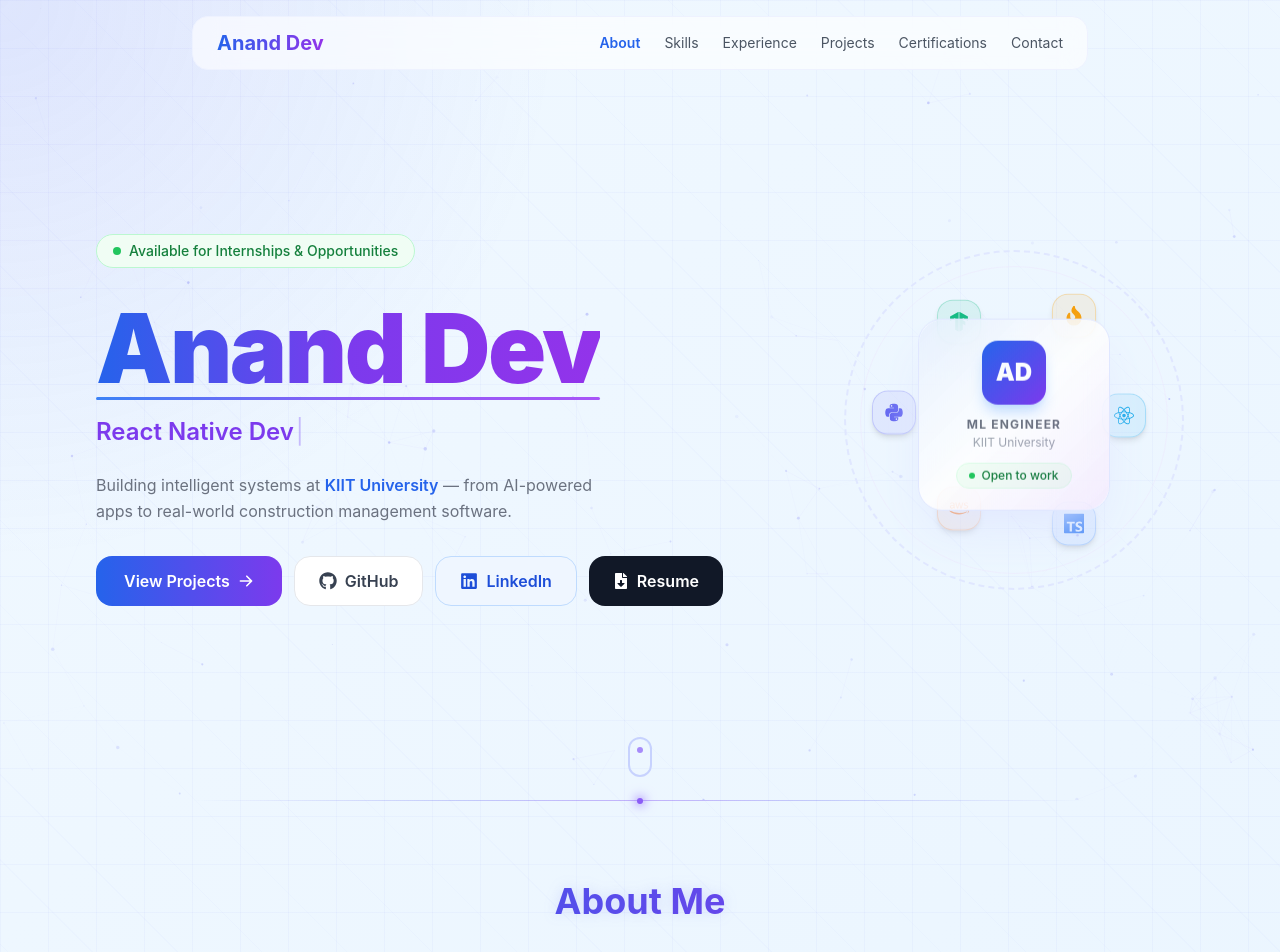
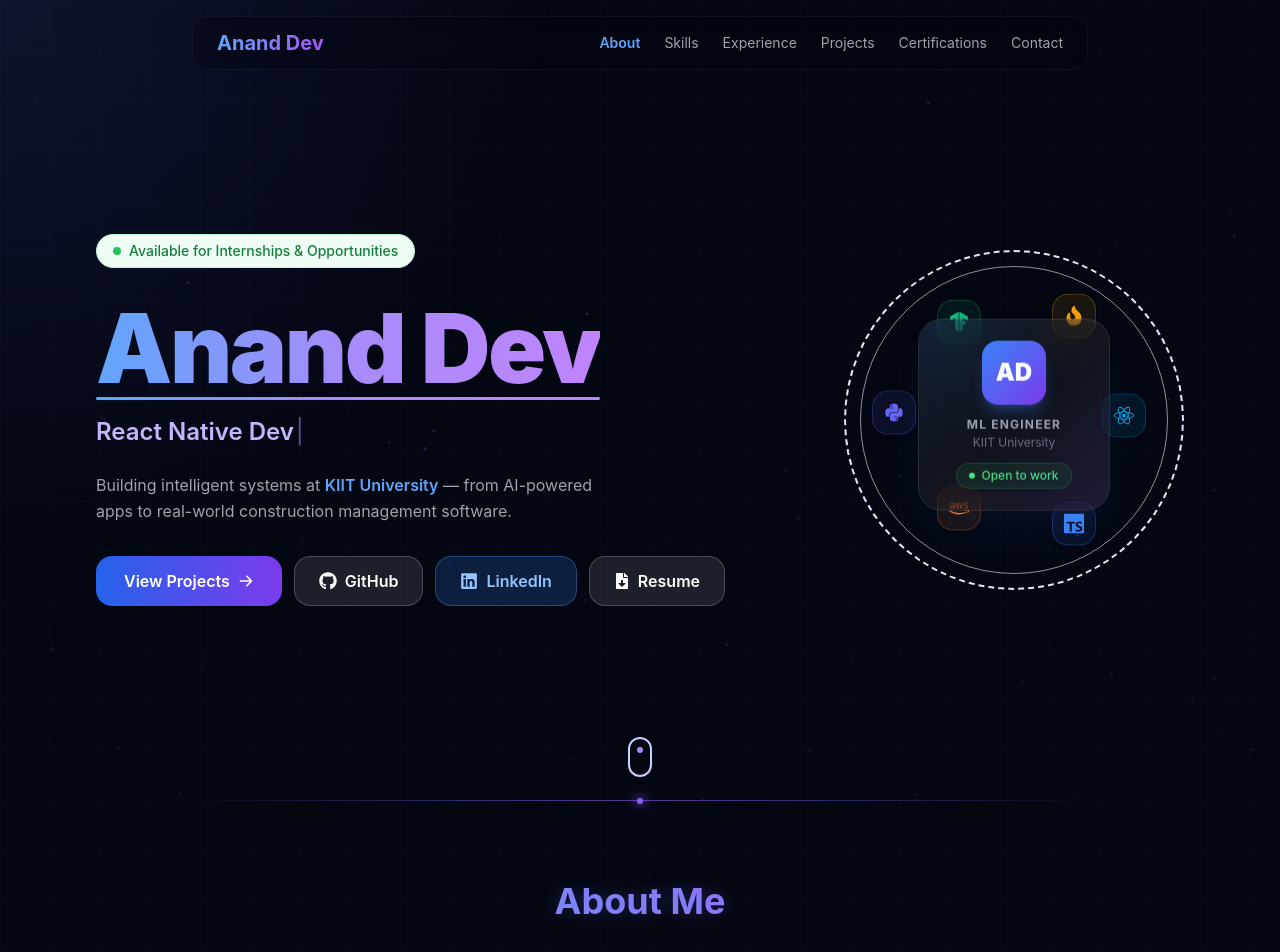
Before and after one commit to anand7771-dev/Portfolio, a React (Vite) app: page / in a window 1280 px wide. Shown: the top 952 px of the page. Built offline with nearby package versions, Linux system fonts and the light colour scheme.

Commit message:
feat: restore dark theme everywhere, keep enhanced Projects card

```diff
--- a/src/App.jsx
+++ b/src/App.jsx
@@ -26,7 +26,7 @@ export default function App() {
   }, []);
 
   return (
-    <div className="text-gray-900 min-h-screen font-sans relative overflow-hidden" style={{background: 'linear-gradient(135deg, #f0f8ff 0%, #e8f4ff 50%, #f0f8ff 100%)'}}>
+    <div className="bg-gray-950 text-white min-h-screen font-sans relative overflow-hidden">
       {/* Scroll progress bar */}
       <ScrollProgressBar />
 
@@ -44,17 +44,14 @@ export default function App() {
         }}
       />
 
-      {/* Background blobs - soft pastels for light theme */}
       <div className="absolute top-0 left-0 w-full h-full pointer-events-none">
-        <div className="aurora-blob absolute top-[-20%] right-[-10%] w-[600px] h-[600px] bg-blue-400/[0.12] rounded-full blur-[120px]" />
-        <div className="aurora-blob absolute bottom-[-10%] left-[-10%] w-[600px] h-[600px] bg-purple-400/[0.10] rounded-full blur-[120px]" style={{animationDelay:'-6s'}} />
-        <div className="aurora-blob absolute top-[35%] left-[45%] w-[500px] h-[500px] bg-indigo-400/[0.08] rounded-full blur-[120px]" style={{animationDelay:'-12s'}} />
-        <div className="aurora-blob absolute top-[60%] right-[20%] w-[350px] h-[350px] bg-violet-400/[0.07] rounded-full blur-[100px]" style={{animationDelay:'-4s'}} />
+        <div className="aurora-blob absolute top-[-20%] right-[-10%] w-[600px] h-[600px] bg-blue-600/[0.15] rounded-full blur-[120px]" />
+        <div className="aurora-blob absolute bottom-[-10%] left-[-10%] w-[600px] h-[600px] bg-purple-600/[0.13] rounded-full blur-[120px]" style={{animationDelay:'-6s'}} />
+        <div className="aurora-blob absolute top-[35%] left-[45%] w-[500px] h-[500px] bg-indigo-500/[0.10] rounded-full blur-[120px]" style={{animationDelay:'-12s'}} />
+        <div className="aurora-blob absolute top-[60%] right-[20%] w-[350px] h-[350px] bg-cyan-500/[0.07] rounded-full blur-[100px]" style={{animationDelay:'-4s'}} />
       </div>
 
-      {/* Grid pattern for light theme */}
-      <div className="absolute inset-0 pointer-events-none bg-[linear-gradient(to_right,#6366f10a_1px,transparent_1px),linear-gradient(to_bottom,#6366f10a_1px,transparent_1px)] bg-[size:48px_48px]" />
-      <div className="absolute inset-0 pointer-events-none opacity-[0.025]" style={{backgroundImage: 'repeating-linear-gradient(45deg, #6366f1 0px, #6366f1 1px, transparent 1px, transparent 60px)'}} />
+      <div className="absolute inset-0 pointer-events-none bg-[linear-gradient(to_right,#ffffff04_1px,transparent_1px),linear-gradient(to_bottom,#ffffff04_1px,transparent_1px)] bg-[size:50px_50px]" />
 
       {/* Main content */}
       <div className="relative z-10 px-6 md:px-20">
--- a/src/components/About.jsx
+++ b/src/components/About.jsx
@@ -9,7 +9,7 @@ export default function About() {
         whileInView={{ opacity: 1, y: 0 }}
         transition={{ duration: 0.6 }}
         viewport={{ once: true }}
-        className="text-4xl font-bold mb-10 text-center bg-gradient-to-r from-blue-600 to-purple-600 bg-clip-text text-transparent glow-heading"
+        className="text-4xl font-bold mb-10 text-center bg-gradient-to-r from-blue-400 to-purple-500 bg-clip-text text-transparent glow-heading"
       >
         About Me
       </motion.h2>
@@ -21,15 +21,15 @@ export default function About() {
         viewport={{ once: true }}
         className="max-w-3xl mx-auto"
       >
-        <p className="text-gray-700 text-lg leading-relaxed text-center">
+        <p className="text-gray-300 text-lg leading-relaxed text-center">
           I'm a passionate Machine Learning Engineer and AI enthusiast currently
           pursuing my studies at{' '}
-          <span className="text-blue-600 font-semibold">KIIT University</span>. I
+          <span className="text-blue-400 font-semibold">KIIT University</span>. I
           love building intelligent systems that solve real-world problems — from
           agricultural advisory platforms to health prediction models. When I'm
           not training neural networks, you'll find me exploring cloud
           technologies and participating in hackathons like{' '}
-          <span className="text-blue-600 font-semibold">
+          <span className="text-blue-400 font-semibold">
             Smart India Hackathon
           </span>
           .
@@ -44,9 +44,9 @@ export default function About() {
             <motion.div
               key={item.label}
               whileHover={{ scale: 1.05 }}
-              className="flex items-center gap-3 justify-center text-gray-600 bg-white/70 border border-indigo-100 rounded-xl py-3 px-4 hover:border-blue-400/50 hover:bg-white transition-all duration-300 shadow-sm"
+              className="flex items-center gap-3 justify-center text-gray-400 bg-white/5 border border-white/10 rounded-xl py-3 px-4 hover:border-blue-500/30 hover:text-white transition-all duration-300"
             >
-              <item.icon className="text-blue-500 text-xl" />
+              <item.icon className="text-blue-400 text-xl" />
               <span className="font-medium">{item.label}</span>
             </motion.div>
           ))}
--- a/src/components/Certifications.jsx
+++ b/src/components/Certifications.jsx
@@ -32,14 +32,14 @@ export default function Certifications() {
               visible: { opacity: 1, scale: 1 },
             }}
             whileHover={{ scale: 1.03 }}
-            className="group bg-white/70 backdrop-blur-xl p-5 rounded-2xl border border-indigo-100 hover:border-blue-400/50 hover:shadow-md hover:shadow-blue-100 transition-all duration-300"
+            className="group bg-white/[0.03] backdrop-blur-xl p-5 rounded-2xl border border-white/10 hover:border-blue-500/30 transition-all duration-300"
           >
             <div className="flex items-start gap-3">
               <div className="w-10 h-10 rounded-lg bg-blue-500/10 flex items-center justify-center shrink-0 group-hover:bg-blue-500/20 transition-colors">
                 <FaAward className="text-blue-400" />
               </div>
               <div className="min-w-0">
-                <h3 className="text-sm font-bold text-gray-900 leading-tight">
+                <h3 className="text-sm font-bold text-white leading-tight">
                   {cert.title}
                 </h3>
                 <p className="text-gray-500 text-xs mt-1">{cert.org}</p>
--- a/src/components/Experience.jsx
+++ b/src/components/Experience.jsx
@@ -39,10 +39,10 @@ export default function Experience() {
               viewport={{ once: true }}
               className="flex-1 pb-2"
             >
-              <div className="bg-white/70 backdrop-blur-xl p-6 rounded-2xl border border-indigo-100 hover:border-blue-400/50 hover:shadow-md hover:shadow-blue-100 transition-all duration-300 group">
+              <div className="bg-white/5 backdrop-blur-xl p-6 rounded-2xl border border-white/10 hover:border-blue-500/30 transition-all duration-300 group">
                 <div className="flex flex-col sm:flex-row sm:items-center sm:justify-between gap-1">
                   <div className="flex items-center gap-2">
-                    <h3 className="text-xl font-bold text-gray-900 group-hover:text-blue-600 transition-colors">
+                    <h3 className="text-xl font-bold text-white group-hover:text-blue-300 transition-colors">
                       {exp.role}
                     </h3>
                     {exp.current && (
@@ -54,7 +54,7 @@ export default function Experience() {
                   <span className="text-gray-400 text-sm">{exp.duration}</span>
                 </div>
                 <p className="text-blue-400 mt-1 font-medium">{exp.company}</p>
-                <p className="text-gray-500 mt-3 text-sm leading-relaxed">
+                <p className="text-gray-400 mt-3 text-sm leading-relaxed">
                   {exp.desc}
                 </p>
                 {exp.tech && (
--- a/src/components/Hero.jsx
+++ b/src/components/Hero.jsx
@@ -90,15 +90,14 @@ export default function Hero() {
             className="text-6xl md:text-8xl font-black tracking-tight leading-none mb-4"
           >
             <span className="relative inline-block">
-              <span className="bg-gradient-to-r from-blue-600 via-violet-600 to-purple-600 bg-clip-text text-transparent">
+              <span className="bg-gradient-to-r from-blue-400 via-violet-400 to-purple-400 bg-clip-text text-transparent">
                 Anand Dev
               </span>
-              {/* Underline accent */}
               <motion.div
                 initial={{ scaleX: 0 }}
                 animate={{ scaleX: 1 }}
                 transition={{ delay: 1, duration: 0.8 }}
-                className="absolute -bottom-1 left-0 right-0 h-[3px] rounded-full bg-gradient-to-r from-blue-500 via-violet-500 to-purple-500 origin-left"
+                className="absolute -bottom-1 left-0 right-0 h-[3px] rounded-full bg-gradient-to-r from-blue-400 via-violet-400 to-purple-400 origin-left"
               />
             </span>
           </motion.h1>
@@ -110,7 +109,7 @@ export default function Hero() {
             transition={{ delay: 0.5, duration: 0.8 }}
             className="h-10 mt-4 flex items-center lg:justify-start justify-center"
           >
-            <span className="text-xl md:text-2xl font-semibold text-violet-600">
+            <span className="text-xl md:text-2xl font-semibold text-violet-300">
               {displayText}
             </span>
             <span className="text-2xl text-violet-400 animate-pulse ml-0.5">|</span>
@@ -121,10 +120,10 @@ export default function Hero() {
             initial={{ opacity: 0, y: 10 }}
             animate={{ opacity: 1, y: 0 }}
             transition={{ delay: 0.75, duration: 0.6 }}
-            className="mt-5 text-gray-500 text-base leading-relaxed max-w-lg lg:mx-0 mx-auto"
+            className="mt-5 text-gray-400 text-base leading-relaxed max-w-lg lg:mx-0 mx-auto"
           >
             Building intelligent systems at{' '}
-            <span className="text-blue-600 font-semibold">KIIT University</span> — from
+            <span className="text-blue-400 font-semibold">KIIT University</span> — from
             AI-powered apps to real-world construction management software.
           </motion.p>
 
@@ -137,7 +136,7 @@ export default function Hero() {
           >
             <a
               href="#projects"
-              className="group inline-flex items-center gap-2 bg-gradient-to-r from-blue-600 to-violet-600 text-white px-7 py-3 rounded-2xl font-semibold hover:shadow-xl hover:shadow-violet-200 hover:-translate-y-0.5 transition-all duration-300"
+              className="group inline-flex items-center gap-2 bg-gradient-to-r from-blue-600 to-violet-600 text-white px-7 py-3 rounded-2xl font-semibold hover:shadow-xl hover:shadow-violet-500/30 hover:-translate-y-0.5 transition-all duration-300"
             >
               View Projects
               <HiArrowRight className="group-hover:translate-x-1 transition-transform duration-200" />
@@ -146,7 +145,7 @@ export default function Hero() {
               href="https://github.com/anand7771-dev"
               target="_blank"
               rel="noopener noreferrer"
-              className="inline-flex items-center gap-2 bg-white border border-gray-200 text-gray-700 px-6 py-3 rounded-2xl font-semibold hover:bg-gray-50 hover:shadow-md hover:-translate-y-0.5 transition-all duration-300"
+              className="inline-flex items-center gap-2 bg-white/10 border border-white/20 text-white px-6 py-3 rounded-2xl font-semibold hover:bg-white/20 hover:shadow-md hover:-translate-y-0.5 transition-all duration-300"
             >
               <FaGithub className="text-lg" /> GitHub
             </a>
@@ -154,7 +153,7 @@ export default function Hero() {
               href="https://linkedin.com/in/anand-dev-0ba936294/"
               target="_blank"
               rel="noopener noreferrer"
-              className="inline-flex items-center gap-2 bg-blue-50 border border-blue-200 text-blue-700 px-6 py-3 rounded-2xl font-semibold hover:bg-blue-100 hover:shadow-md hover:-translate-y-0.5 transition-all duration-300"
+              className="inline-flex items-center gap-2 bg-blue-500/20 border border-blue-400/30 text-blue-300 px-6 py-3 rounded-2xl font-semibold hover:bg-blue-500/30 hover:shadow-md hover:-translate-y-0.5 transition-all duration-300"
             >
               <FaLinkedin className="text-lg" /> LinkedIn
             </a>
@@ -162,7 +161,7 @@ export default function Hero() {
               href="/resume.pdf"
               target="_blank"
               rel="noopener noreferrer"
-              className="inline-flex items-center gap-2 bg-gray-900 text-white px-6 py-3 rounded-2xl font-semibold hover:bg-gray-800 hover:shadow-lg hover:-translate-y-0.5 transition-all duration-300"
+              className="inline-flex items-center gap-2 bg-white/10 border border-white/20 text-white px-6 py-3 rounded-2xl font-semibold hover:bg-white/20 hover:shadow-lg hover:-translate-y-0.5 transition-all duration-300"
             >
               <FaFileDownload /> Resume
             </a>
@@ -207,22 +206,19 @@ export default function Hero() {
           <motion.div
             animate={{ y: [0, -8, 0] }}
             transition={{ duration: 4, repeat: Infinity, ease: 'easeInOut' }}
-            className="relative z-10 w-48 h-48 rounded-3xl bg-white/80 backdrop-blur-xl border border-indigo-100 shadow-2xl shadow-indigo-100 flex flex-col items-center justify-center gap-2 p-4"
+            className="relative z-10 w-48 h-48 rounded-3xl bg-white/5 backdrop-blur-xl border border-white/10 shadow-2xl shadow-blue-500/10 flex flex-col items-center justify-center gap-2 p-4"
           >
-            {/* Gradient ring */}
             <div className="absolute inset-0 rounded-3xl bg-gradient-to-br from-blue-500/10 via-transparent to-purple-500/10 pointer-events-none" />
-
-            <div className="w-16 h-16 rounded-2xl bg-gradient-to-br from-blue-600 to-violet-600 flex items-center justify-center text-white text-2xl font-black shadow-lg shadow-blue-200">
+            <div className="w-16 h-16 rounded-2xl bg-gradient-to-br from-blue-500 to-violet-600 flex items-center justify-center text-white text-2xl font-black shadow-lg shadow-blue-500/30">
               AD
             </div>
             <div className="text-center mt-1">
-              <div className="font-bold text-gray-500 text-xs tracking-widest uppercase">ML Engineer</div>
-              <div className="text-xs text-gray-400 mt-0.5">KIIT University</div>
+              <div className="font-bold text-gray-400 text-xs tracking-widest uppercase">ML Engineer</div>
+              <div className="text-xs text-gray-500 mt-0.5">KIIT University</div>
             </div>
-            {/* Online indicator */}
-            <div className="flex items-center gap-1.5 mt-1 px-3 py-1 rounded-full bg-green-50 border border-green-100">
-              <span className="w-1.5 h-1.5 rounded-full bg-green-500 animate-pulse" />
-              <span className="text-xs text-green-700 font-medium">Open to work</span>
+            <div className="flex items-center gap-1.5 mt-1 px-3 py-1 rounded-full bg-green-500/10 border border-green-500/20">
+              <span className="w-1.5 h-1.5 rounded-full bg-green-400 animate-pulse" />
+              <span className="text-xs text-green-400 font-medium">Open to work</span>
             </div>
           </motion.div>
 
--- a/src/components/Navbar.jsx
+++ b/src/components/Navbar.jsx
@@ -46,14 +46,14 @@ export default function Navbar() {
     <nav
       className={`fixed top-4 left-1/2 -translate-x-1/2 w-[92%] md:w-[70%] z-50 transition-all duration-500 ${
         scrolled
-          ? 'bg-white/90 backdrop-blur-xl shadow-lg shadow-indigo-100 border-indigo-100'
-          : 'bg-white/60 backdrop-blur-md border-indigo-50'
+          ? 'bg-gray-950/80 backdrop-blur-xl shadow-2xl shadow-blue-500/5 border-white/10'
+          : 'bg-gray-950/40 backdrop-blur-md border-white/5'
       } border rounded-2xl px-6 py-3`}
     >
       <div className="flex justify-between items-center">
         <a
           href="#"
-          className="text-xl font-bold bg-gradient-to-r from-blue-600 to-purple-600 bg-clip-text text-transparent"
+          className="text-xl font-bold bg-gradient-to-r from-blue-400 to-purple-500 bg-clip-text text-transparent"
         >
           Anand Dev
         </a>
@@ -65,8 +65,8 @@ export default function Navbar() {
               href={href}
               className={`text-sm transition-all duration-200 ${
                 activeSection === href.slice(1)
-                  ? 'text-blue-600 font-semibold'
-                  : 'text-gray-600 hover:text-gray-900'
+                  ? 'text-blue-400 font-semibold'
+                  : 'text-gray-400 hover:text-white'
               }`}
             >
               {name}
@@ -99,8 +99,8 @@ export default function Navbar() {
                 onClick={() => setIsOpen(false)}
                 className={`text-sm transition-colors pl-2 border-l-2 ${
                   activeSection === href.slice(1)
-                    ? 'text-blue-600 border-blue-500'
-                    : 'text-gray-600 hover:text-gray-900 border-transparent'
+                    ? 'text-blue-400 border-blue-400'
+                    : 'text-gray-400 hover:text-white border-transparent'
                 }`}
               >
                 {name}
--- a/src/components/Stats.jsx
+++ b/src/components/Stats.jsx
@@ -40,7 +40,7 @@ function Counter({ target, label, suffix = '' }) {
         {count}
         {suffix}
       </div>
-      <p className="text-gray-500 mt-2 text-lg">{label}</p>
+      <p className="text-gray-400 mt-2 text-lg">{label}</p>
     </div>
   );
 }
@@ -54,7 +54,7 @@ export default function Stats() {
       viewport={{ once: true }}
       className="py-16"
     >
-      <div className="grid grid-cols-2 md:grid-cols-4 gap-8 max-w-4xl mx-auto bg-white/60 border border-indigo-100 rounded-2xl p-10 backdrop-blur-sm shadow-sm">
+      <div className="grid grid-cols-2 md:grid-cols-4 gap-8 max-w-4xl mx-auto bg-white/[0.03] border border-white/10 rounded-2xl p-10 backdrop-blur-sm">
         <Counter target={8} label="Projects" suffix="+" />
         <Counter target={12} label="Certifications" />
         <Counter target={2} label="Internship" />
--- a/src/index.css
+++ b/src/index.css
@@ -12,19 +12,17 @@ body {
   font-family: 'Inter', sans-serif;
   -webkit-font-smoothing: antialiased;
   -moz-osx-font-smoothing: grayscale;
-  background: linear-gradient(135deg, #f0f8ff 0%, #e8f4ff 50%, #f0f8ff 100%);
-  background-attachment: fixed;
-  color: #111827;
+  background: #030712;
 }
 
 /* Scrollbar */
 ::-webkit-scrollbar { width: 6px; }
-::-webkit-scrollbar-track { background: #e8f4ff; }
+::-webkit-scrollbar-track { background: #0f172a; }
 ::-webkit-scrollbar-thumb { background: linear-gradient(to bottom, #3b82f6, #8b5cf6); border-radius: 3px; }
 ::-webkit-scrollbar-thumb:hover { background: linear-gradient(to bottom, #2563eb, #7c3aed); }
 
 /* Selection */
-::selection { background: rgba(99,102,241,0.2); color: #1e1b4b; }
+::selection { background: rgba(99,102,241,0.3); color: #fff; }
 
 /* ─── Shimmer ─── */
 @keyframes shimmer {
@@ -32,7 +30,7 @@ body {
   100% { background-position:  200% center; }
 }
 .shimmer-hover:hover {
-  background: linear-gradient(90deg, rgba(59,130,246,0.08) 0%, rgba(139,92,246,0.18) 40%, rgba(59,130,246,0.08) 80%);
+  background: linear-gradient(90deg, rgba(59,130,246,0.05) 0%, rgba(139,92,246,0.15) 40%, rgba(59,130,246,0.05) 80%);
   background-size: 200% auto;
   animation: shimmer 1.5s linear infinite;
 }
@@ -40,20 +38,20 @@ body {
 /* ─── Heading glow ─── */
 @keyframes glow-pulse {
   0%, 100% { filter: drop-shadow(0 0 0px rgba(99,102,241,0)); }
-  50%       { filter: drop-shadow(0 0 10px rgba(99,102,241,0.28)); }
+  50%       { filter: drop-shadow(0 0 12px rgba(99,102,241,0.4)); }
 }
 .glow-heading { animation: glow-pulse 4s ease-in-out infinite; }
 
 /* ─── Section divider ─── */
 .section-divider {
   width: 100%; height: 1px;
-  background: linear-gradient(to right, transparent, rgba(99,102,241,0.3) 30%, rgba(139,92,246,0.45) 50%, rgba(99,102,241,0.3) 70%, transparent);
+  background: linear-gradient(to right, transparent, rgba(99,102,241,0.4) 30%, rgba(139,92,246,0.6) 50%, rgba(99,102,241,0.4) 70%, transparent);
   position: relative; margin: 0 auto;
 }
 .section-divider::after {
   content: ''; position: absolute; top: -2px; left: 50%; transform: translateX(-50%);
   width: 6px; height: 6px; background: #8b5cf6; border-radius: 50%;
-  box-shadow: 0 0 8px #8b5cf6, 0 0 14px #8b5cf6;
+  box-shadow: 0 0 8px #8b5cf6, 0 0 16px #8b5cf6;
 }
 
 /* ─── 3D tilt ─── */
@@ -92,18 +90,11 @@ body {
 }
 .back-to-top:hover { transform: scale(1.15) translateY(-3px); box-shadow: 0 8px 30px rgba(139,92,246,0.6); }
 
-/* ─── Button glow ─── */
-@keyframes btn-glow {
-  0%, 100% { box-shadow: 0 0 8px rgba(59,130,246,0.25); }
-  50%       { box-shadow: 0 0 22px rgba(139,92,246,0.5), 0 0 40px rgba(59,130,246,0.15); }
-}
-.btn-glow-hover:hover { animation: btn-glow 1.5s ease-in-out infinite; }
-
 /* ─── Spotlight card ─── */
 .spotlight-card { position: relative; overflow: hidden; }
 .spotlight-card::before {
   content: ''; position: absolute; inset: 0;
-  background: radial-gradient(circle at var(--mouse-x,50%) var(--mouse-y,50%), rgba(99,102,241,0.07) 0%, transparent 60%);
+  background: radial-gradient(circle at var(--mouse-x,50%) var(--mouse-y,50%), rgba(99,102,241,0.1) 0%, transparent 60%);
   opacity: 0; transition: opacity 0.3s; z-index: 1; pointer-events: none;
 }
 .spotlight-card:hover::before { opacity: 1; }
```
Also changed, not shown: src/components/Contact.jsx (+4 -4 lines), src/components/Footer.jsx (+4 -4 lines), src/components/Projects.jsx (+17 -17 lines), src/components/Skills.jsx (+4 -4 lines).
